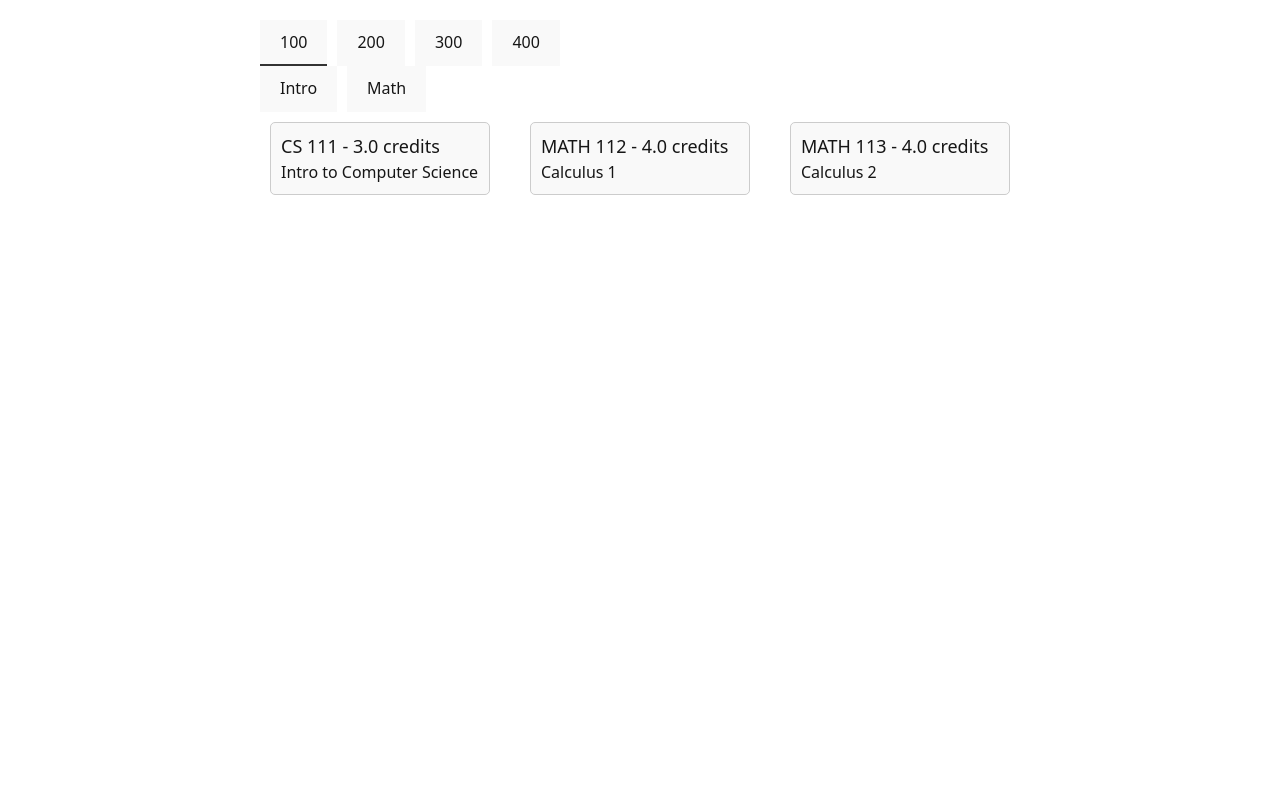
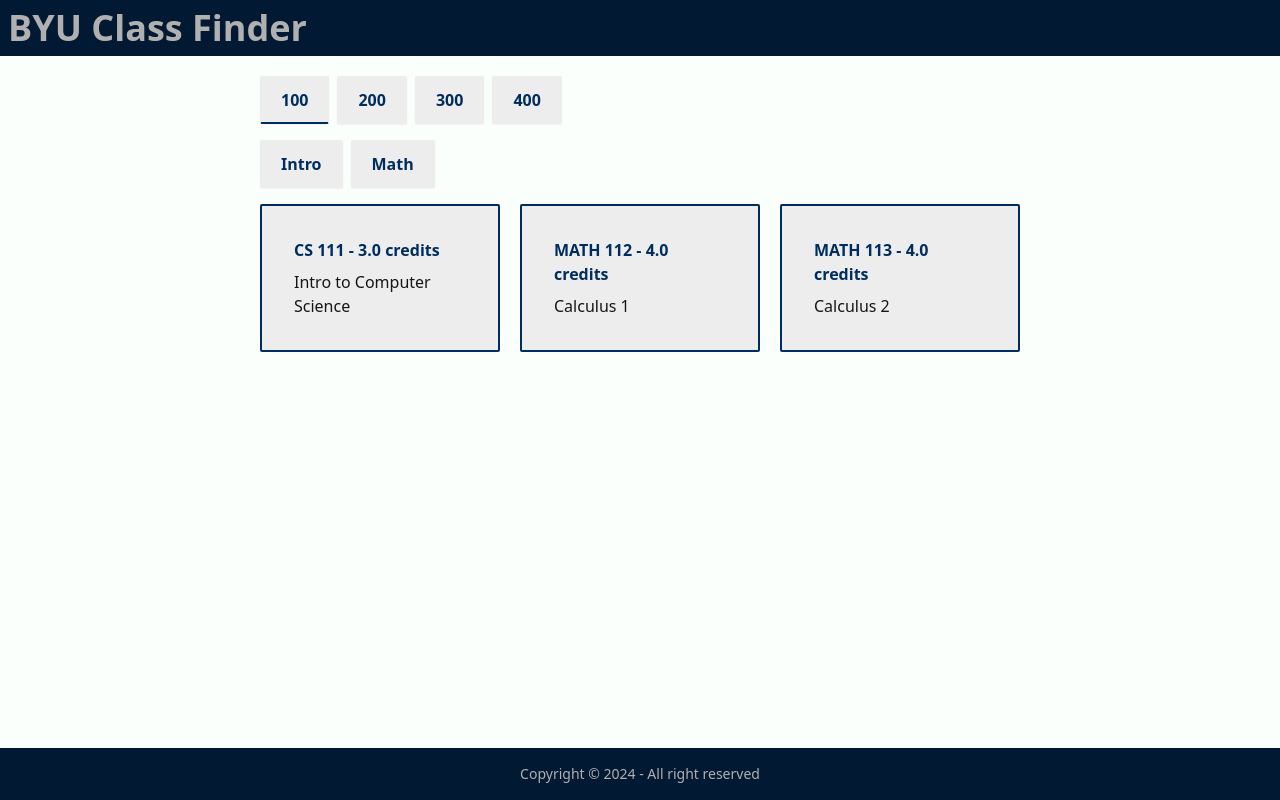
Before and after one commit to speel107/card-app, a React (Create React App) app: page / in a window 1280 px wide. Built offline with nearby package versions, Linux system fonts and the light colour scheme.

Commit message:
added color scheme and a temporary header and footer

```diff
--- a/public/index.html
+++ b/public/index.html
@@ -24,7 +24,7 @@
       work correctly both with client-side routing and a non-root public URL.
       Learn how to configure a non-root public URL by running `npm run build`.
     -->
-    <title>React App</title>
+    <title>BYU CS Classes</title>
   </head>
   <body>
     <noscript>You need to enable JavaScript to run this app.</noscript>
--- a/src/App.jsx
+++ b/src/App.jsx
@@ -1,9 +1,15 @@
 import './App.css';
 import ClassList from './ClassList';
+import { Footer } from './Footer.jsx';
+import { Header } from './Header.jsx';
 
 function App() {
   return (
-    <ClassList/>
+    <html data-theme="byu" className="flex flex-col h-screen overflow-hidden">
+      <Header />
+      <ClassList/>
+      <Footer />
+    </html>
   );
 }
 
--- a/src/ClassCard.css
+++ /dev/null
@@ -1,16 +0,0 @@
-/* ClassCard.css */
-.class-card {
-    border: 1px solid #ccc;
-    border-radius: 5px;
-    padding: 10px;
-    margin: 10px;
-    background-color: #f9f9f9;
-  }
-
-  .class-card h3 {
-    margin-top: 0;
-  }
-
-  .class-card p {
-    margin-bottom: 0;
-  }
--- a/src/ClassCard.jsx
+++ b/src/ClassCard.jsx
@@ -1,6 +1,5 @@
 // ClassCard.jsx
 import React from "react";
-import "./ClassCard.css";
 
 // class code*
 // class title*
@@ -15,15 +14,16 @@ const ClassCard = ({ course }) => {
       onClick={() =>
         document.getElementById(`${course.name}-modal`).showModal()
       }
-      className="class-card hover:shadow-lg hover:scale-105"
+      className="card bg-neutral rounded-sm border-primary border-2 hover:shadow-lg hover:scale-105"
     >
-      <h3>
+      <div className="card-body">
+        <h3 className="font-bold text-primary">
           {course.code} - {course.credits}.0 credits
         </h3>
         <p>{course.name}</p>
         <dialog id={`${course.name}-modal`} className="modal">
-        <div className="modal-box">
-          <h3 className="font-bold text-lg">
+          <div className="modal-box bg-neutral rounded-md">
+            <h3 className="font-bold text-lg text-primary">
               {course.code} - {course.credits}.0 credits
             </h3>
             <p className="font-bold text-lg">{course.name}</p>
@@ -38,7 +38,7 @@ const ClassCard = ({ course }) => {
             </p>
             <div className="modal-action">
               <form method="dialog">
-              <button className="btn">Close</button>
+                <button className="btn btn-neutral-content hover:btn-secondary rounded-sm border-2 border-secondary">Close</button>
               </form>
             </div>
           </div>
@@ -47,6 +47,7 @@ const ClassCard = ({ course }) => {
           </form>
         </dialog>
       </div>
+    </div>
   );
 };
 
--- a/src/ClassList.css
+++ b/src/ClassList.css
@@ -9,18 +9,17 @@
     display: flex;
   }
 
+  /* set background-color to  */
   .tabs button {
-    background-color: #f9f9f9;
-    border: none;
+    background-color: #ededed;
     border-bottom: 2px solid transparent;
     padding: 10px 20px;
-    margin-right: 10px;
     font-size: 16px;
     cursor: pointer;
   }
 
   .tabs button.selected {
-    border-bottom-color: #333;
+    border-bottom-color: #002d5f;
   }
 
   .subtabs {
--- a/src/ClassList.jsx
+++ b/src/ClassList.jsx
@@ -21,18 +21,17 @@ const ClassList = () => {
     classData.filter(classCS => classCS.category === category);
 
   return (
-    <html data-theme="pastel">
-      <div className="h-screen w-screen bg-base-100">
+    <div className="flex-1 w-screen bg-base-100 overflow-y-scroll">
       <div className="class-list">
         <div className="tabs">
           {categories.map(cat => (
-              <button key={cat} className={category === cat ? 'selected' : ''} onClick={() => { setCategory(cat); setSubcategory(null); }}>{cat}</button>
+            <button key={cat} className={`${category === cat ? 'selected' : ''} btn btn-neutral text-primary mr-2 mb-4 rounded-sm hover:btn-secondary`} onClick={() => { setCategory(cat); setSubcategory(null); }}>{cat}</button>
           ))}
         </div>
         {category &&
-            <div className="subtabs">
+          <div className="tabs">
             {subcategories[category].map(subcat => (
-                <button key={subcat} className={subcategory === subcat ? 'selected' : ''} onClick={() => setSubcategory(subcat)}>{subcat}</button>
+              <button key={subcat} className={`${subcategory === subcat ? 'selected' : ''} btn btn-neutral text-primary mr-2 mb-4 rounded-sm hover:btn-secondary`} onClick={() => setSubcategory(subcat)}>{subcat}</button>
             ))}
           </div>
         }
@@ -43,7 +42,6 @@ const ClassList = () => {
         </div>
       </div>
     </div>
-    </html>
   );
 };
 
--- /dev/null
+++ b/src/Footer.jsx
@@ -0,0 +1,13 @@
+import React, { memo } from 'react';
+
+export const Footer = memo(() => {
+  return (
+    <footer className="footer items-center p-4 bg-accent text-neutral-content mx-auto">
+      <aside className="items-center grid-flow-col mx-auto">
+        <p>Copyright © 2024 - All right reserved</p>
+      </aside>
+      {/* <nav className="grid-flow-col gap-4 md:place-self-center md:justify-self-end">
+      </nav> */}
+    </footer>
+  );
+});
--- /dev/null
+++ b/src/Header.jsx
@@ -0,0 +1,11 @@
+export const Header = () => {
+  return (
+    <header className="header bg-accent text-neutral-content">
+      <div className="container mx-auto p-2">
+        <div className="flex-1">
+          <h1 className="text-4xl font-bold">BYU Class Finder</h1>
+        </div>
+      </div>
+    </header>
+  );
+}
--- a/tailwind.config.js
+++ b/tailwind.config.js
@@ -9,6 +9,20 @@ module.exports = {
   plugins: [require("daisyui")],
   daisyui: {
     themes: [
+      {
+        byu: {
+          "primary": "#002d5f",
+          "secondary": "#0056b8",
+          "accent": "#011932",
+          "neutral": "#ededed",
+          "neutral-content": "#b0b0b0",
+          "base-100": "#fbfffc",
+          "info": "#cde6ff",
+          "success": "#b9dba0",
+          "warning": "#ffe597",
+          "error": "#f4b98b",
+        },
+      },
       "light",
       "cupcake",
       "bumblebee",
```
Also changed, not shown: 1 other file (tests, documents, lock files or other folders). Lines whose indentation alone changed are shown as unchanged.
